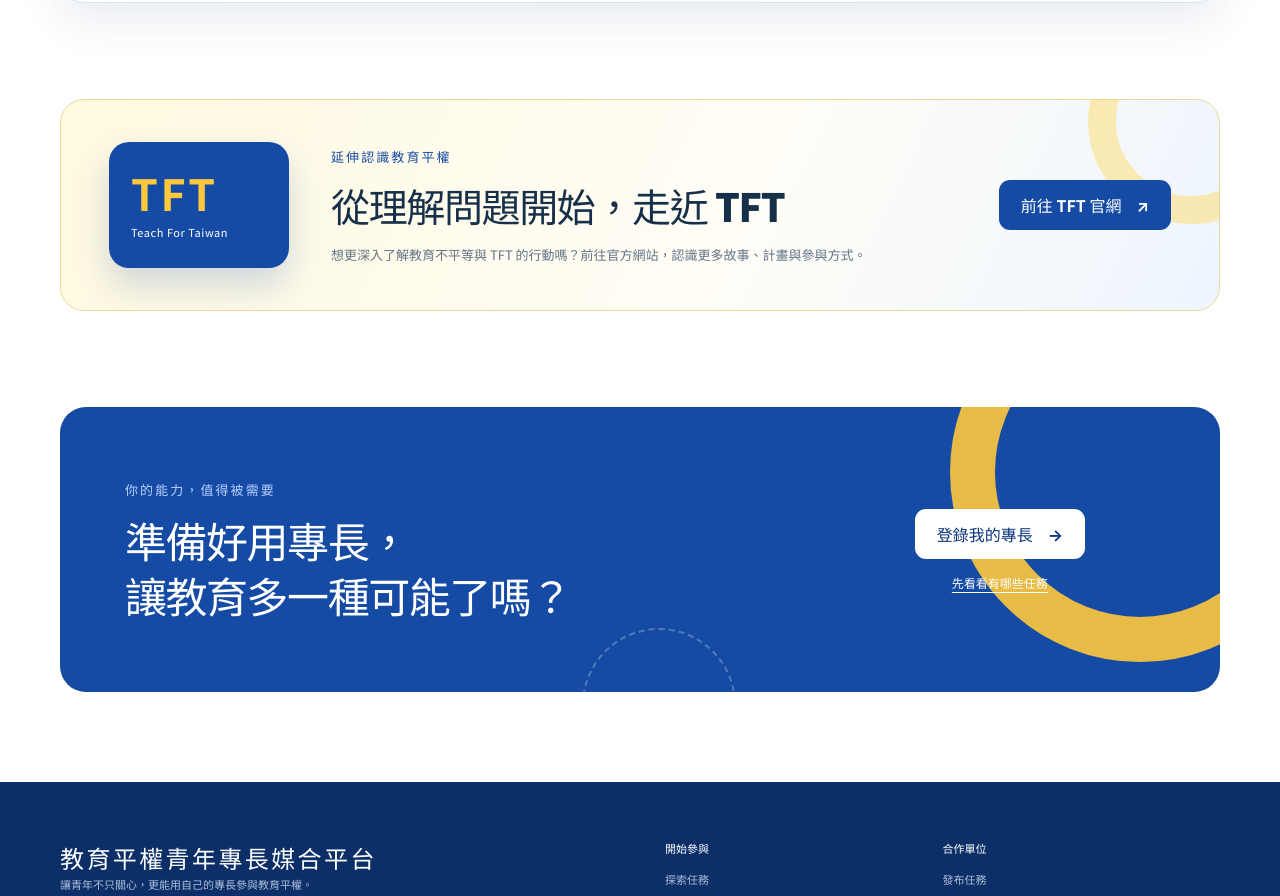
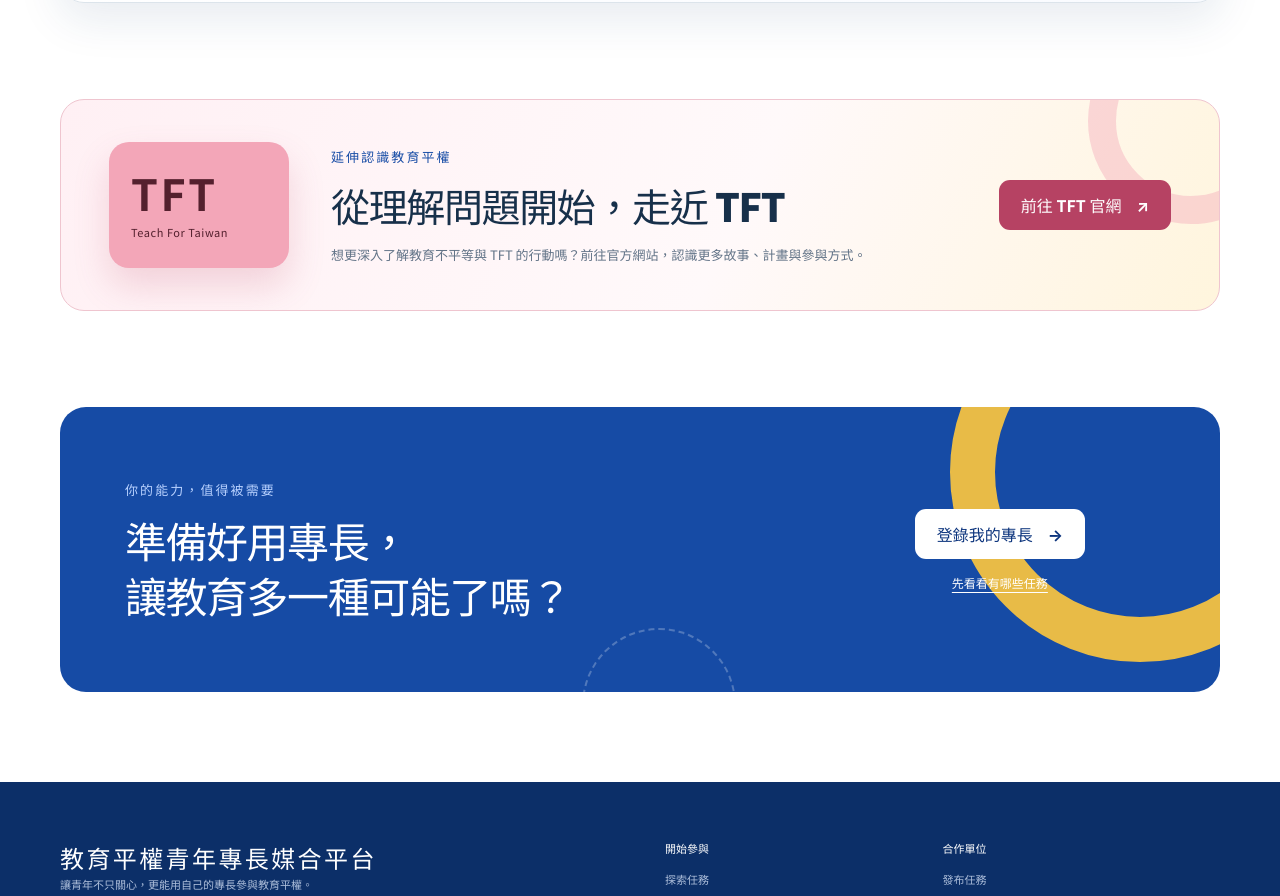
Before and after one commit to kgipj/edu-equity-match, a React (Vite) app: page / in a window 1280 px wide. Shown: the part 3237-4133 px from the top of the page. Built offline with nearby package versions, Linux system fonts and the light colour scheme.

Commit message:
Use TFT pink brand palette

```diff
--- a/src/styles.css
+++ b/src/styles.css
@@ -192,17 +192,17 @@
 .principle-art span { position: relative; text-align: center; color: var(--blue-dark); font-weight: 900; font-size: 20px; }
 .principle-points { display: flex; flex-direction: column; gap: 12px; }
 .principle-points span { background: var(--mint-pale); color: #176b5d; padding: 10px 13px; border-radius: 9px; font-size: 12px; font-weight: 700; }
-.tft-section { padding-top: 0; background: white; }
-.tft-card { display: grid; grid-template-columns: 180px 1fr auto; gap: 42px; align-items: center; padding: 42px 48px; border: 1px solid #ead998; border-radius: 24px; background: linear-gradient(115deg, #fff9df 0%, #fffdf6 58%, #eef5ff 100%); position: relative; overflow: hidden; }
-.tft-card::after { content: ''; position: absolute; width: 150px; height: 150px; border: 28px solid rgba(255,216,90,.45); border-radius: 50%; right: -75px; top: -82px; }
-.tft-mark { width: 180px; min-height: 126px; padding: 22px; border-radius: 20px; background: var(--blue); color: white; display: flex; flex-direction: column; justify-content: center; box-shadow: 0 18px 36px rgba(21,73,163,.2); }
-.tft-mark strong { color: var(--yellow); font-size: 43px; line-height: 1; letter-spacing: .06em; }
+.tft-section { --tft-pink: #f3a6b8; --tft-pink-dark: #b64263; --tft-pink-pale: #fff0f4; padding-top: 0; background: white; }
+.tft-card { display: grid; grid-template-columns: 180px 1fr auto; gap: 42px; align-items: center; padding: 42px 48px; border: 1px solid #efc5cf; border-radius: 24px; background: linear-gradient(115deg, var(--tft-pink-pale) 0%, #fff9fa 58%, #fff5dd 100%); position: relative; overflow: hidden; }
+.tft-card::after { content: ''; position: absolute; width: 150px; height: 150px; border: 28px solid rgba(243,166,184,.42); border-radius: 50%; right: -75px; top: -82px; }
+.tft-mark { width: 180px; min-height: 126px; padding: 22px; border-radius: 20px; background: var(--tft-pink); color: #54202e; display: flex; flex-direction: column; justify-content: center; box-shadow: 0 18px 36px rgba(190,75,105,.2); }
+.tft-mark strong { color: #54202e; font-size: 43px; line-height: 1; letter-spacing: .06em; }
 .tft-mark span { margin-top: 10px; font-size: 11px; letter-spacing: .05em; }
 .tft-copy { position: relative; z-index: 1; }
 .tft-copy h2 { margin: 0; font-size: clamp(28px, 3.4vw, 39px); font-weight: 900; }
 .tft-copy > p:not(.eyebrow) { max-width: 650px; margin: 12px 0 0; color: var(--muted); font-size: 13px; line-height: 1.8; }
-.tft-button { position: relative; z-index: 2; min-width: 170px; justify-content: center; color: white; background: var(--blue); white-space: nowrap; }
-.tft-button:hover { color: white; background: var(--blue-dark); }
+.tft-button { position: relative; z-index: 2; min-width: 170px; justify-content: center; color: white; background: var(--tft-pink-dark); white-space: nowrap; }
+.tft-button:hover { color: white; background: #96364f; }
 .cta-section { padding: 0 0 90px; background: white; }
 .cta-card { min-height: 285px; padding: 55px 65px; background: var(--blue); border-radius: 26px; color: white; display: flex; align-items: center; justify-content: space-between; position: relative; overflow: hidden; }
 .cta-card::after { content: ''; position: absolute; width: 290px; height: 290px; border: 45px solid var(--yellow); border-radius: 50%; right: -110px; top: -125px; opacity: .9; }
```
